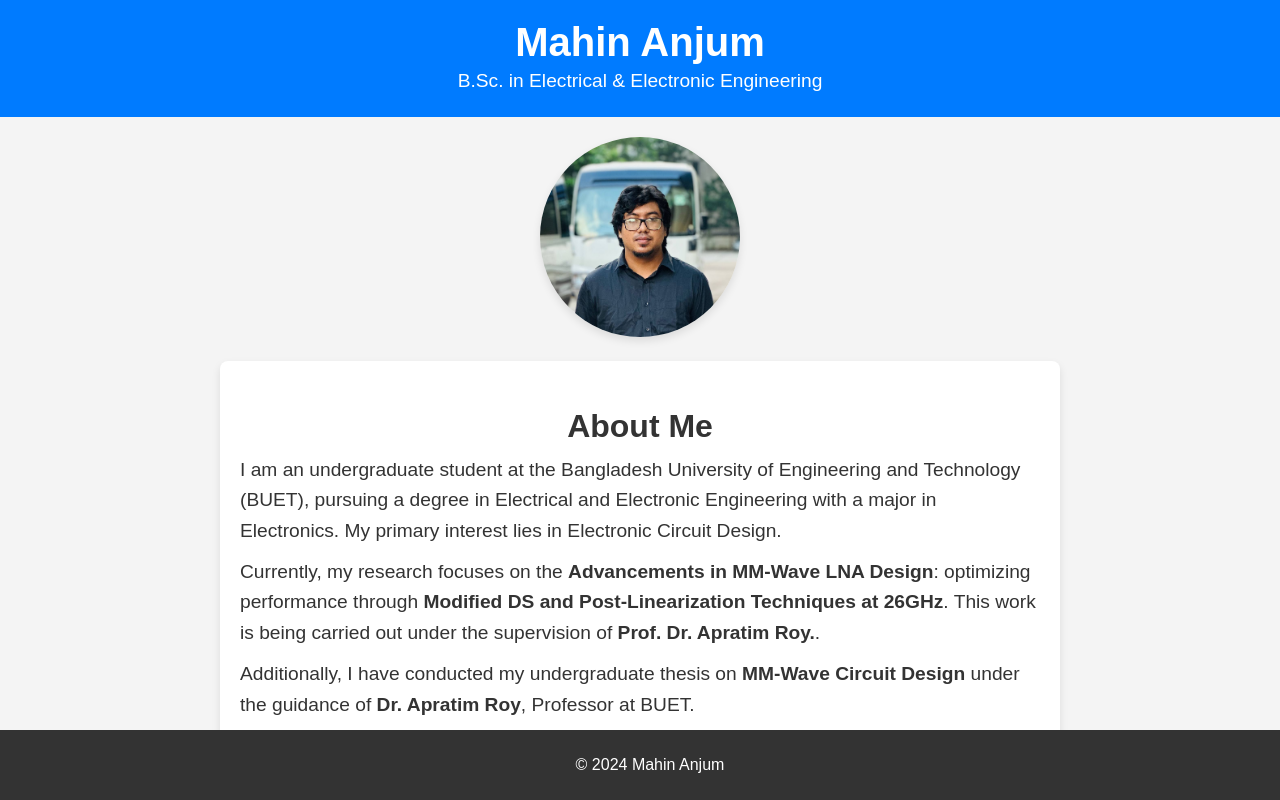
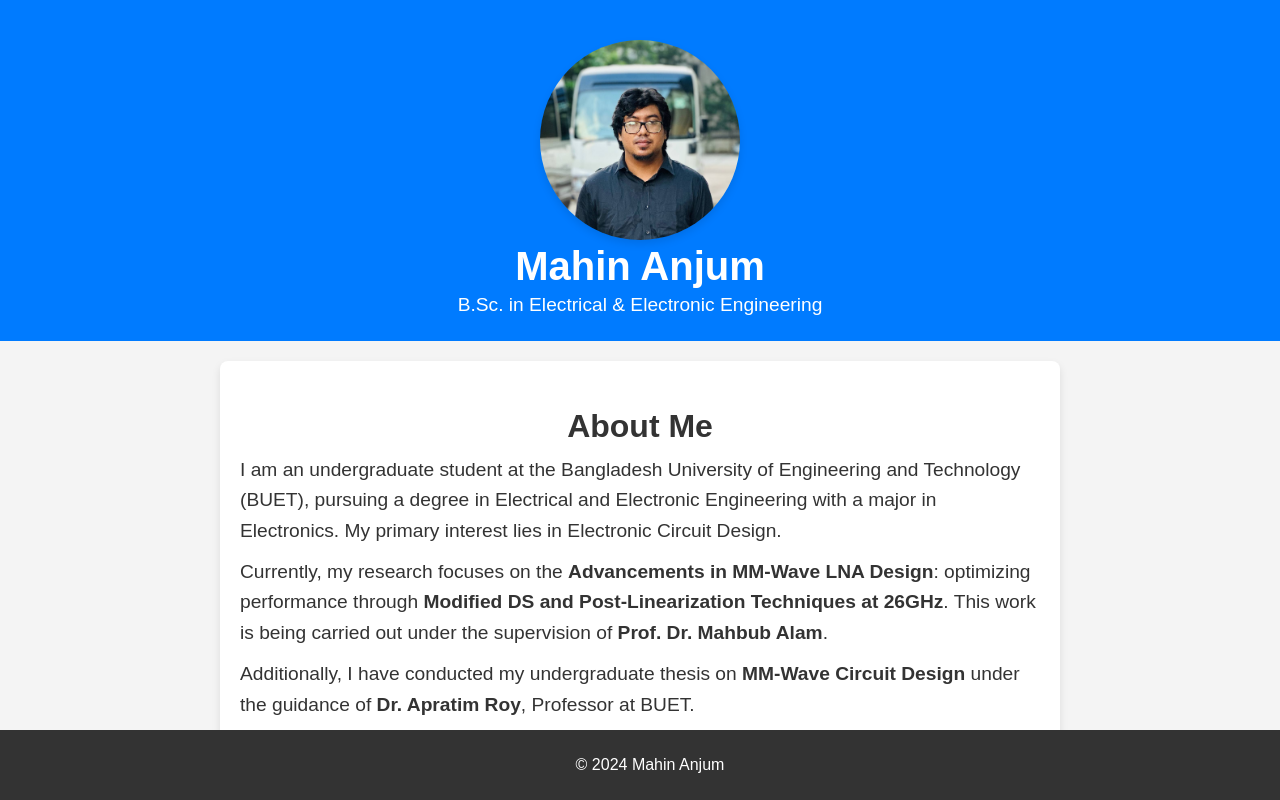
Before and after one commit to MahinAnjum/mahin_anjum.github.io, a plain HTML site: page index.html in a window 1280 px wide. Shown: the top 800 px of the page. Drawn offline with Linux system fonts and the light colour scheme.

Commit message:
Update index.html

```diff
--- a/index.html
+++ b/index.html
@@ -5,19 +5,20 @@
     <meta name="viewport" content="width=device-width, initial-scale=1.0">
     <title>Mahin Anjum - About Me</title>
     <link rel="stylesheet" href="styles.css">
+    <link href="https://fonts.googleapis.com/css2?family=Roboto:wght@400;500;700&display=swap" rel="stylesheet">
 </head>
 <body>
     <header>
-        <h1>Mahin Anjum</h1>
-        <p>B.Sc. in Electrical & Electronic Engineering</p>
+        <div class="container">
+            <div class="profile-picture">
+                <img src="Mahin_Anjum.jpg" alt="Mahin Anjum">
+            </div>
+            <h1>Mahin Anjum</h1>
+            <p>B.Sc. in Electrical & Electronic Engineering</p>
+        </div>
     </header>
 
-    <!-- Image Section -->
-    <section class="profile-picture">
-        <img src="Mahin_Anjum.jpg" alt="Mahin Anjum" />
-    </section>
-
-    <section class="about-me">
+    <section class="about-me container">
         <h2>About Me</h2>
         <p>I am an undergraduate student at the Bangladesh University of Engineering and Technology (BUET),
         pursuing a degree in Electrical and Electronic Engineering with a major in Electronics. My primary
@@ -25,17 +26,17 @@
 
         <p>Currently, my research focuses on the <strong>Advancements in MM-Wave LNA Design</strong>: optimizing
         performance through <strong>Modified DS and Post-Linearization Techniques at 26GHz</strong>. This work is being
-        carried out under the supervision of <strong>Prof. Dr. Apratim Roy.</strong>.</p>
+        carried out under the supervision of <strong>Prof. Dr. Mahbub Alam</strong>.</p>
 
         <p>Additionally, I have conducted my undergraduate thesis on <strong>MM-Wave Circuit Design</strong> under the
         guidance of <strong>Dr. Apratim Roy</strong>, Professor at BUET.</p>
     </section>
 
-    <section class="education">
+    <section class="education container">
         <h2>Education</h2>
         <ul>
             <li><strong>B.Sc. in Electrical & Electronic Engineering</strong></li>
-            <p>Bangladesh University of Engineering & Technology (BUET) <br>
+            <p>Bangladesh University of Engineering & Technology (BUET)<br>
             2019-2024<br>CGPA: (To be updated)<br>Major: Electronics</p>
 
             <li><strong>HSC: Notre Dame College, Dhaka</strong></li>
```
